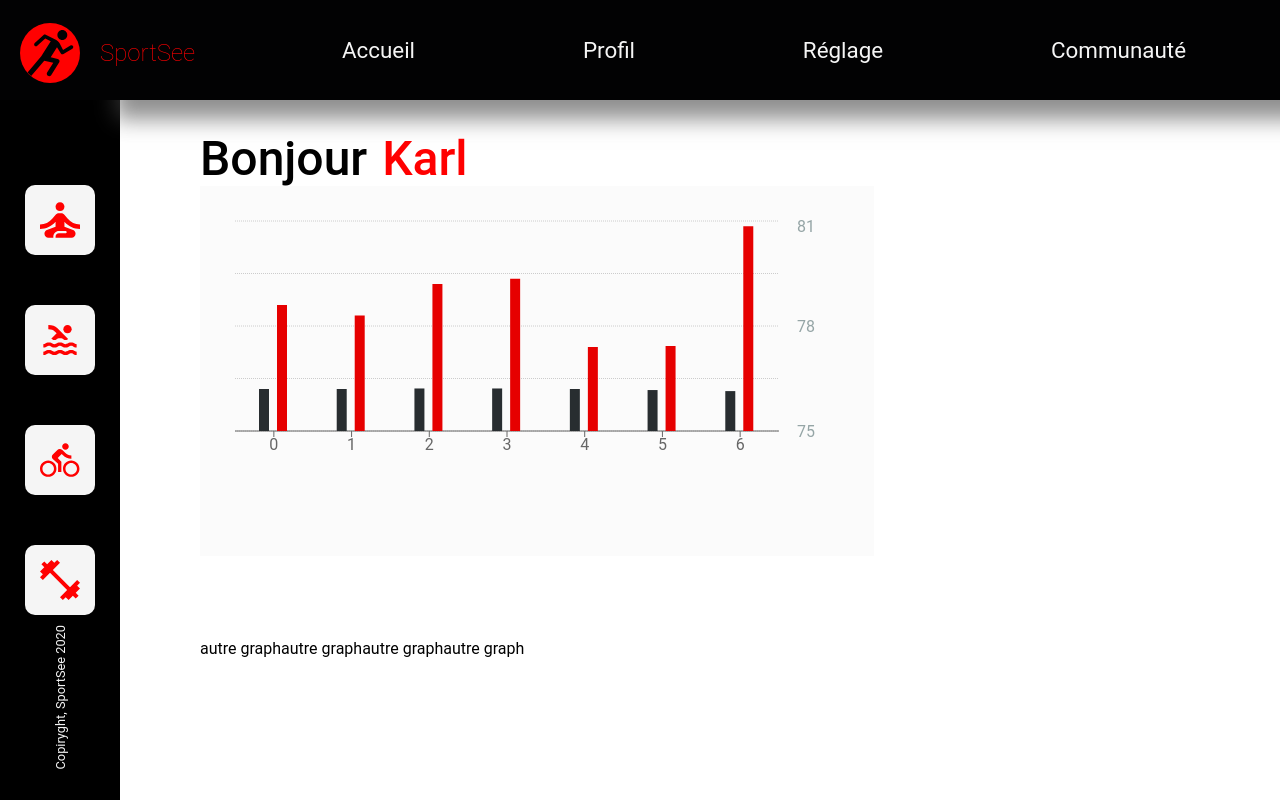
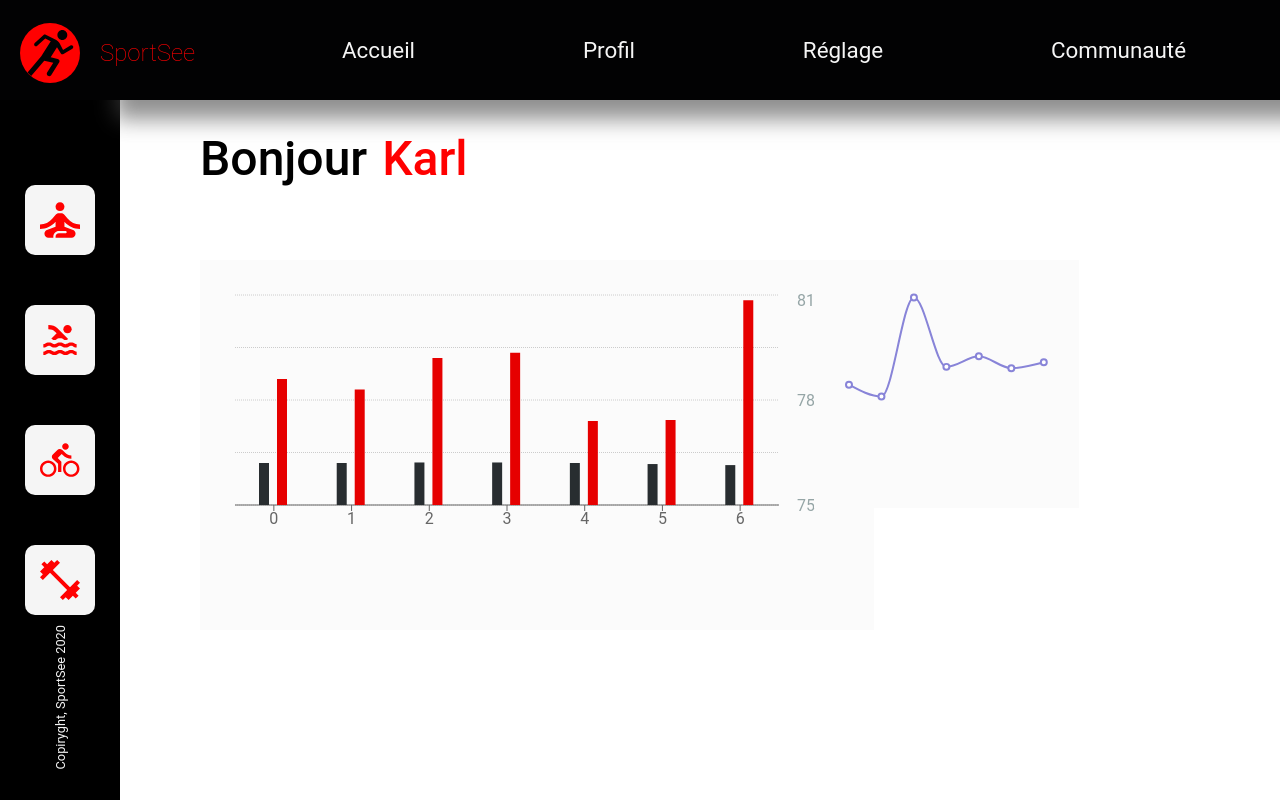
Before and after one commit to antoineThomasCode/AntoineThomas_12_210422, a React (Create React App) app in the folder sportsee/: page /12 in a window 1280 px wide. Built offline with nearby package versions, Linux system fonts and the light colour scheme.

Commit message:
added chart

```diff
--- /dev/null
+++ b/sportsee/src/components/AverageChart.jsx
@@ -0,0 +1,59 @@
+import React, { PureComponent } from 'react';
+import { LineChart, Line, XAxis, YAxis, CartesianGrid, Tooltip, Legend, ResponsiveContainer } from 'recharts';
+
+const data = [
+  {
+    name: 'Page A',
+    uv: 4000,
+    pv: 2400,
+    amt: 2400,
+  },
+  {
+    name: 'Page B',
+    uv: 3000,
+    pv: 1398,
+    amt: 2210,
+  },
+  {
+    name: 'Page C',
+    uv: 2000,
+    pv: 9800,
+    amt: 2290,
+  },
+  {
+    name: 'Page D',
+    uv: 2780,
+    pv: 3908,
+    amt: 2000,
+  },
+  {
+    name: 'Page E',
+    uv: 1890,
+    pv: 4800,
+    amt: 2181,
+  },
+  {
+    name: 'Page F',
+    uv: 2390,
+    pv: 3800,
+    amt: 2500,
+  },
+  {
+    name: 'Page G',
+    uv: 3490,
+    pv: 4300,
+    amt: 2100,
+  },
+];
+
+function AverageSession (){
+
+    return (
+      <ResponsiveContainer width="20%" height="20%">
+        <LineChart width={100} height={100} data={data}>
+          <Line type="monotone" dataKey="pv" stroke="#8884d8" strokeWidth={2} />
+        </LineChart>
+      </ResponsiveContainer>
+    )
+}
+export default AverageSession
--- a/sportsee/src/pages/profil.jsx
+++ b/sportsee/src/pages/profil.jsx
@@ -2,23 +2,18 @@ import React from "react";
 import "../scss/pages/profil.scss"
 
 import BarChartUser from "../components/BarChart";
+import AverageSession from "../components/AverageChart";
 
 function Profil ({userInfos, userActivity, userPerformance, userAverageSession}) {
     const currentUserInfo = userInfos.find(user => user.id === 12)
     const currentUserActivity = userActivity.find(user => user.userId === 12)
-    console.log(currentUserActivity.sessions)
 
 
     return (
         <main className="main-profil">
            <h1>Bonjour  <span className="last-name"> {currentUserInfo.userInfos.firstName}</span> </h1>
            <BarChartUser className="daily-activity-graph" data={currentUserActivity.sessions}/>
-           <div className="chart-container">
-                <p>autre graph </p>
-                <p>autre graph </p>
-                <p>autre graph </p>
-                <p>autre graph </p>
-           </div>
+           <AverageSession className='average-session-graph'/>
         </main>
     )
 }
--- a/sportsee/src/scss/pages/profil.scss
+++ b/sportsee/src/scss/pages/profil.scss
@@ -38,5 +38,8 @@
         display: flex;
         flex-basis: 100%;
     }
+    .recharts-responsive-container {
+        background-color: red !important;
+    }
 
 }
```
